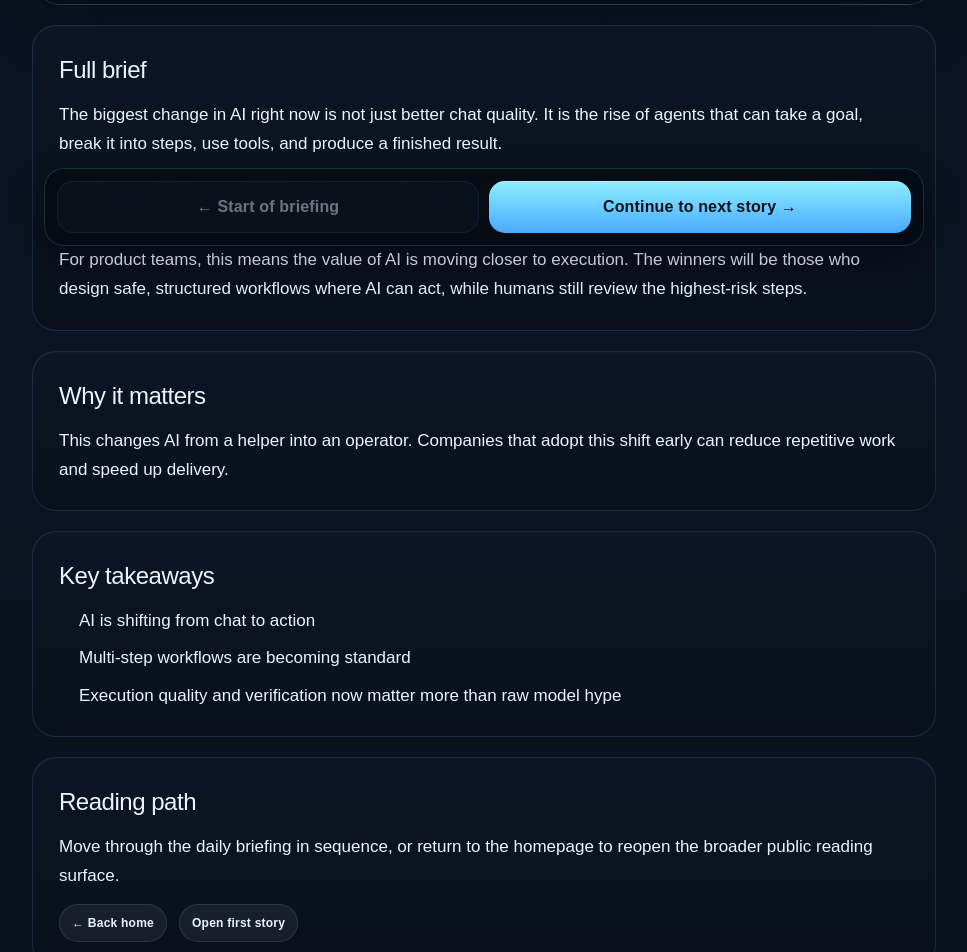
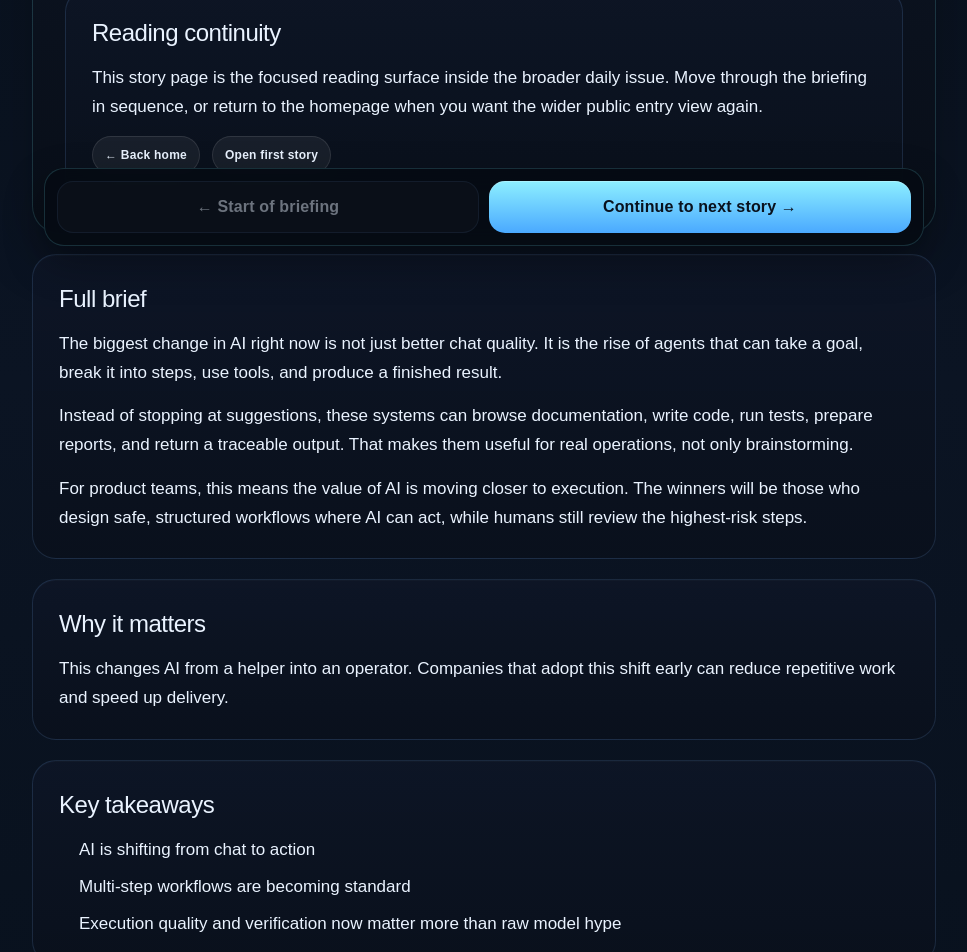
Before and after one commit to kolundzic/andyai-news, a Next.js app: page /news/1 in a window 1280 px wide. Shown: the part 540-1492 px from the top of the page, without its empty margins (156-1123 px from the left). Built offline with nearby package versions, Linux system fonts and the light colour scheme.

Commit message:
feat: polish news detail page continuity

```diff
--- a/app/news/[id]/page.tsx
+++ b/app/news/[id]/page.tsx
@@ -42,10 +42,28 @@ export default async function NewsDetailPage({ params }: Props) {
           <span className="eyebrow">Daily story {item.id} of {payload.news.length}</span>
           <h1>{item.title}</h1>
           <p className="summary">{item.summary}</p>
+
           <div className="card-meta">
             <span className="pill">⚡ {item.impact}</span>
             <span className="pill">📌 Why it matters</span>
             <span className="pill">🧭 Story mode</span>
+          </div>
+
+          <div className="section" style={{ marginTop: '1rem' }}>
+            <h2>Reading continuity</h2>
+            <p>
+              This story page is the focused reading surface inside the broader daily issue. Move
+              through the briefing in sequence, or return to the homepage when you want the wider
+              public entry view again.
+            </p>
+            <div className="card-meta">
+              <Link href="/" className="pill">
+                ← Back home
+              </Link>
+              <Link href="/news/1" className="pill">
+                Open first story
+              </Link>
+            </div>
           </div>
         </header>
 
@@ -71,18 +89,11 @@ export default async function NewsDetailPage({ params }: Props) {
         </section>
 
         <section className="section">
-          <h2>Reading path</h2>
+          <h2>Continue reading</h2>
           <p>
-            Move through the daily briefing in sequence, or return to the homepage to reopen the broader public reading surface.
+            Use the navigation below to continue through today&apos;s stories in order, or return to
+            the homepage when you want to restart from the broader public surface.
           </p>
-          <div className="card-meta">
-            <Link href="/" className="pill">
-              ← Back home
-            </Link>
-            <Link href="/news/1" className="pill">
-              Open first story
-            </Link>
-          </div>
         </section>
 
         <div className="nav-row">
```
